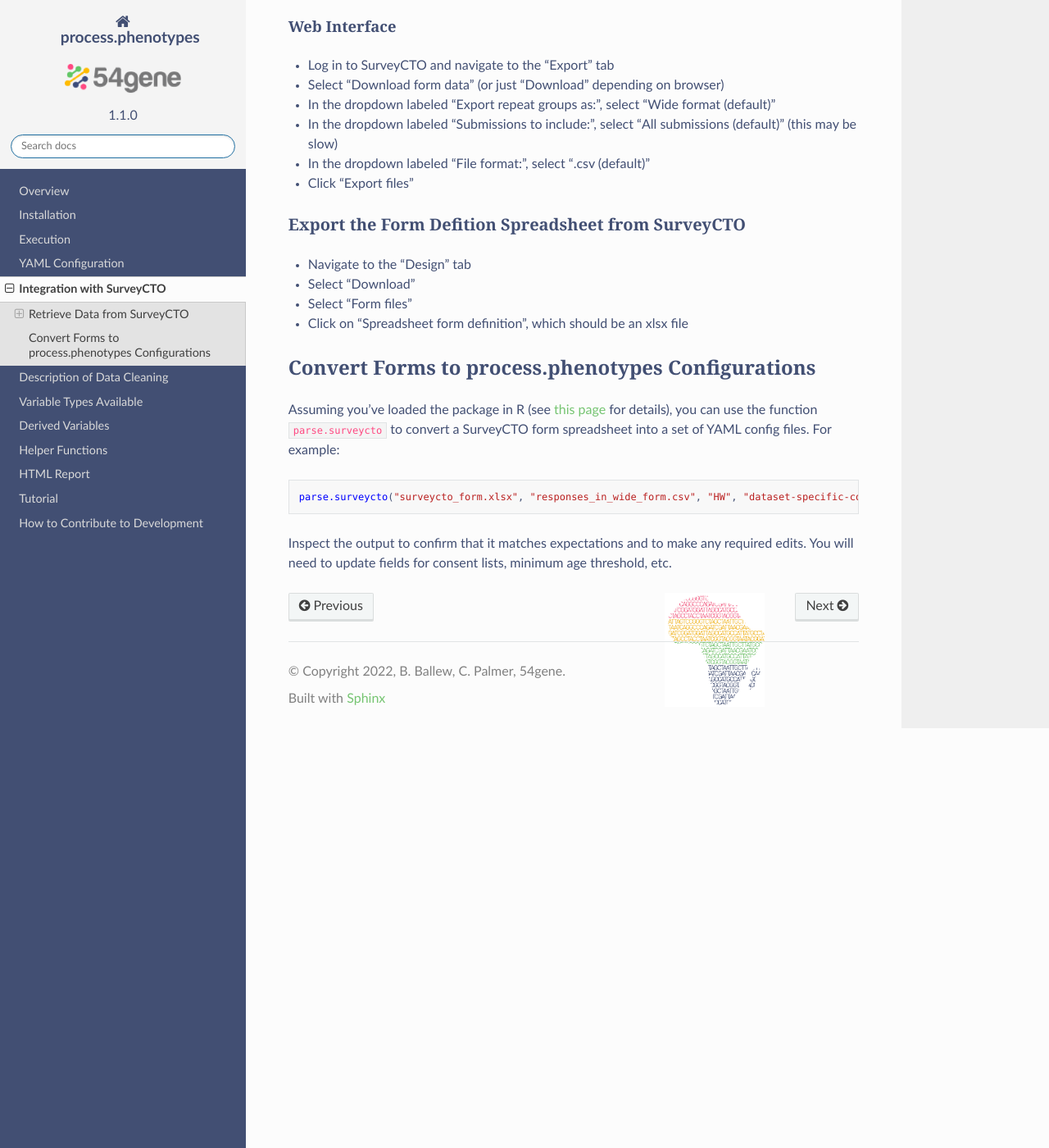
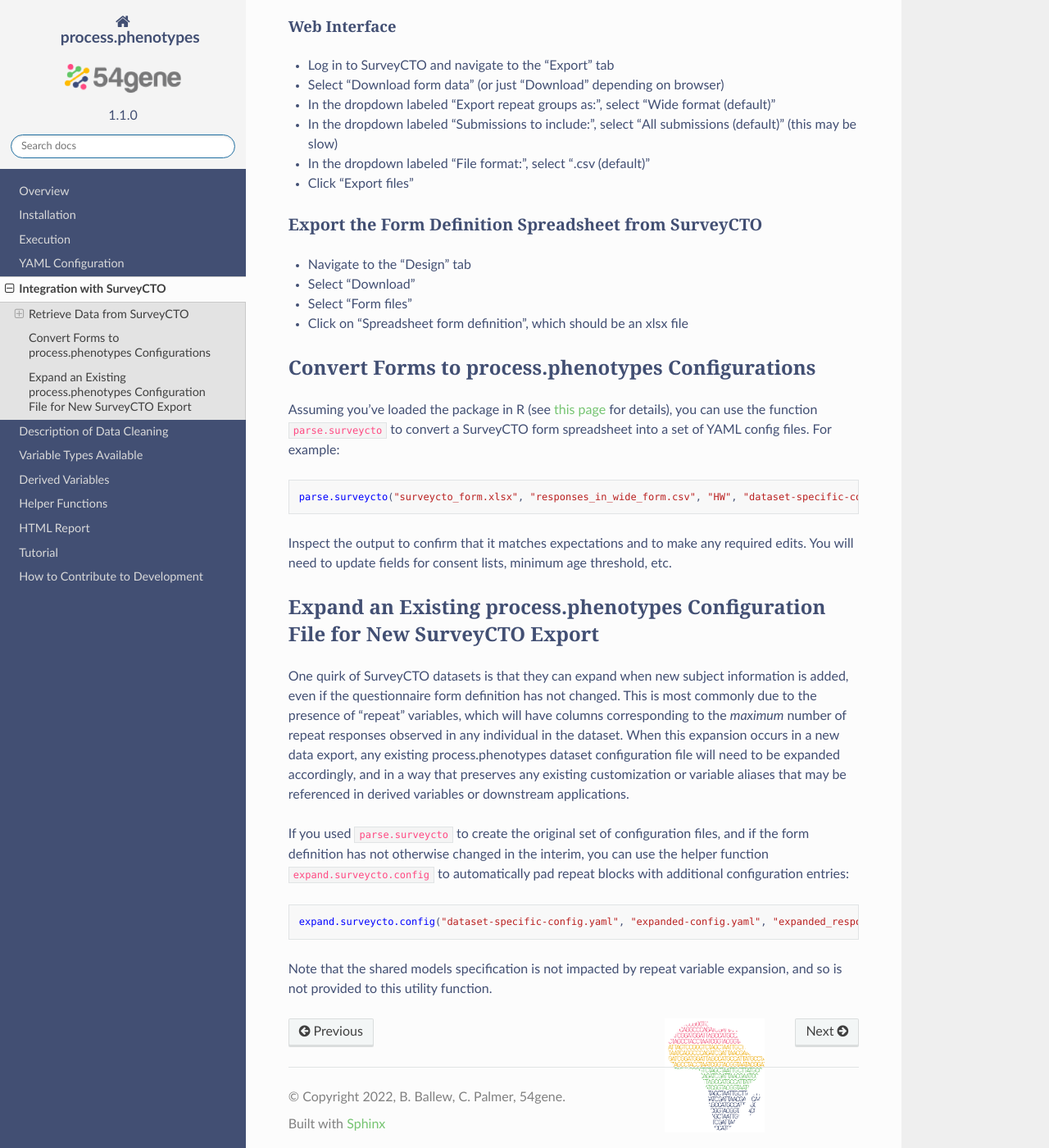
Before and after one commit to bballew/process.phenotypes, a Sphinx documentation site: the page built from docs/source/surveycto_integration.md, in a window 1280 px wide and 1400 px high, scrolled down 606 px. Shown: the whole window at 82% size. Built offline with Sphinx 7.4.7 and the Read the Docs theme 2.0.0, drawn with Linux system fonts in a browser that asks for light colours.

Commit message:
docs: add description of surveycto repeat expansion utility function to readthedocs

````diff
--- a/docs/source/surveycto_integration.md
+++ b/docs/source/surveycto_integration.md
@@ -23,7 +23,7 @@ curl -u "${EMAIL}:${PASSWORD}" https://${ORGANIZATION}.surveycto.com/api/v1/form
 - In the dropdown labeled "File format:", select ".csv (default)"
 - Click "Export files"
 
-### Export the Form Defition Spreadsheet from SurveyCTO
+### Export the Form Definition Spreadsheet from SurveyCTO
 
 - Navigate to the "Design" tab
 - Select "Download"
@@ -39,3 +39,15 @@ parse.surveycto("surveycto_form.xlsx", "responses_in_wide_form.csv", "HW", "data
 ```
 
 Inspect the output to confirm that it matches expectations and to make any required edits.  You will need to update fields for consent lists, minimum age threshold, etc.
+
+## Expand an Existing process.phenotypes Configuration File for New SurveyCTO Export
+
+One quirk of SurveyCTO datasets is that they can expand when new subject information is added, even if the questionnaire form definition has not changed. This is most commonly due to the presence of "repeat" variables, which will have columns corresponding to the _maximum_ number of repeat responses observed in any individual in the dataset. When this expansion occurs in a new data export, any existing process.phenotypes dataset configuration file will need to be expanded accordingly, and in a way that preserves any existing customization or variable aliases that may be referenced in derived variables or downstream applications.
+
+If you used `parse.surveycto` to create the original set of configuration files, and if the form definition has not otherwise changed in the interim, you can use the helper function `expand.surveycto.config` to automatically pad repeat blocks with additional configuration entries:
+
+```R
+expand.surveycto.config("dataset-specific-config.yaml", "expanded-config.yaml", "expanded_responses.csv", "surveycto_form.xlsx", sep = ",")
+```
+
+Note that the shared models specification is not impacted by repeat variable expansion, and so is not provided to this utility function.
````
